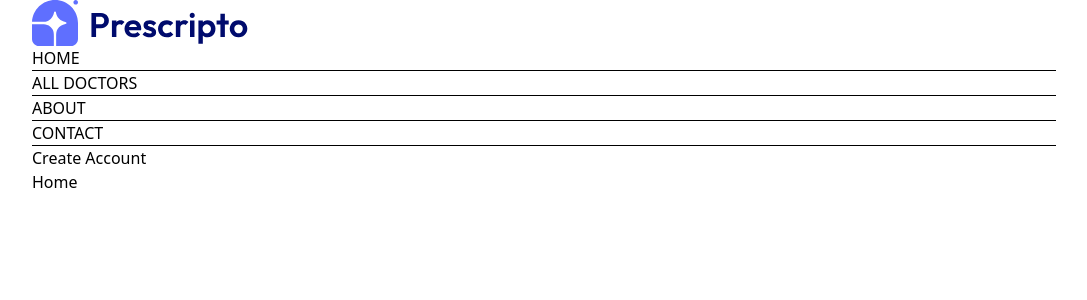
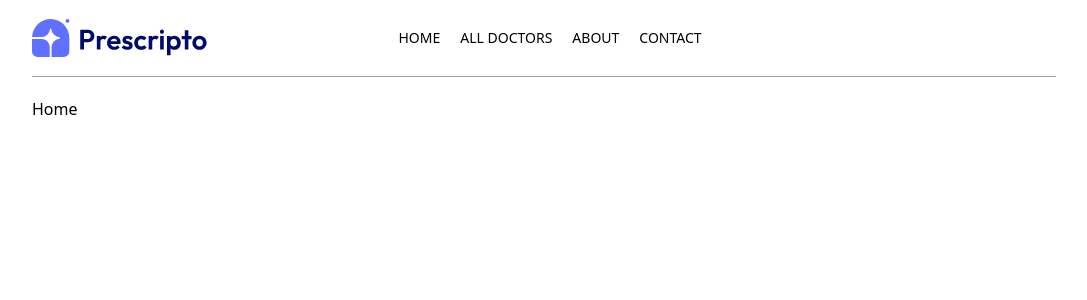
Before and after one commit to DhirajNeupane-999/Appartment-booking-system, a React (Vite) app in the folder frontend/: page / in a window 1280 px wide. Shown: the top 300 px of the page, without its empty margins (96-1183 px from the left). Built offline with nearby package versions, Linux system fonts and the light colour scheme.

Commit message:
create dynamic nam menus

```diff
--- a/frontend/src/components/Navbar.jsx
+++ b/frontend/src/components/Navbar.jsx
@@ -1,29 +1,29 @@
-import { NavLink } from 'react-router-dom';
-import {assets} from '../assets/assets_frontend/assets'
+import { NavLink } from "react-router-dom";
+import { assets } from "../assets/assets_frontend/assets";
+
+const navLinks = [
+  { title: "Home", link: "/" },
+  { title: "All Doctors", link: "/doctors" },
+  { title: "About", link: "/about" },
+  { title: "Contact", link: "/contact" },
+];
+
 const Navbar = () => {
   return (
-    <div>
-      <img src={assets.logo} alt="" />
-      <ul>
-        <NavLink>
-            <li>HOME</li>
-            <hr />
-        </NavLink>
-        <NavLink>
-            <li>ALL DOCTORS</li>
-            <hr />
-        </NavLink>
-        <NavLink>
-            <li>ABOUT</li>
-            <hr />
-        </NavLink>
-        <NavLink>
-            <li>CONTACT</li>
-            <hr />
-        </NavLink>
+    <div className="flex items-center justify-between text-sm py-4 mb-5 border-b border-b-gray-400">
+      <img className="w-44 cursor-pointer" src={assets.logo} alt="" />
+
+      <ul className="hidden md:flex items-start gap-5 font-medium uppercase">
+        {navLinks.map((nav, index) => (
+          <NavLink key={index} to={nav.link}>
+            <li className="py-1">{nav.title}</li>
+            <hr className="hidden border-none outline-none h-0.5 bg-primary w-3/5 m-auto" />
+          </NavLink>
+        ))}
       </ul>
-      <div>
-        <button>Create Account</button>
+
+      <div className="flex items-center gap-4">
+        <button className="bg-primary text-white px-8 py-3 rounded-full font-light hidden md:block">Create Account</button>
       </div>
     </div>
   );
```
